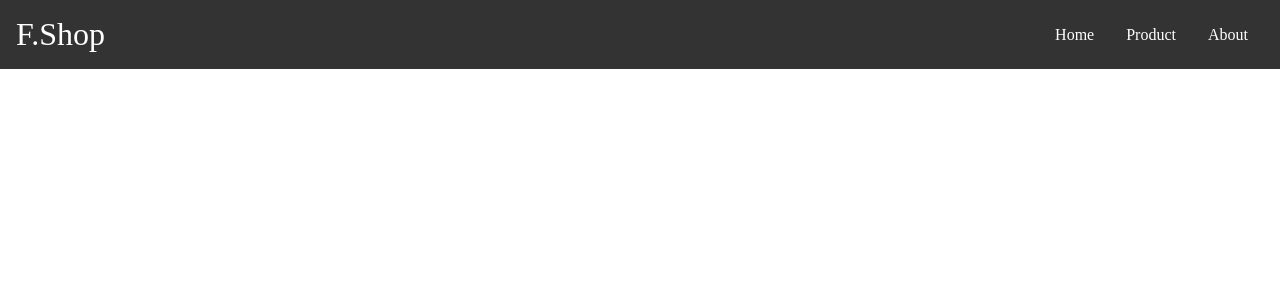
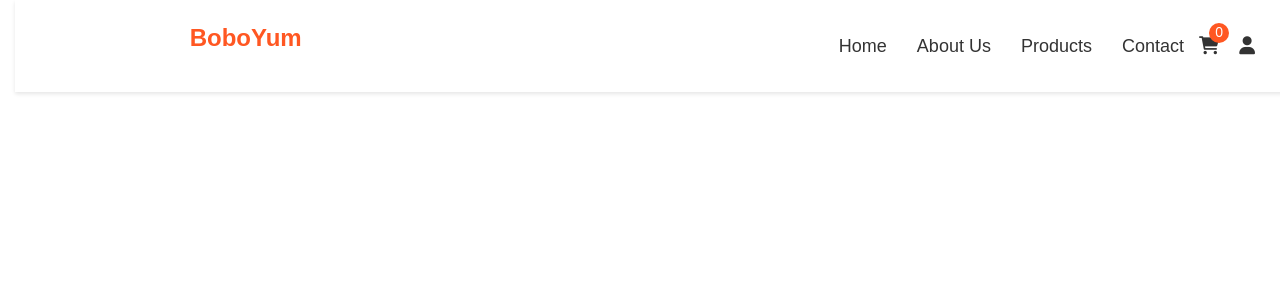
Before and after one commit to WavePPG/Shop_docker_p, a PHP site: page /front-end/navbar.php in a window 1280 px wide. Shown: the top 300 px of the page. Run offline with PHP 8.4, Linux system fonts and the light colour scheme.

Commit message:
มีตระกร้าสินค้า
เพิ่มสินค้าได้แต่รูปไม่ขึ้น

```diff
--- /dev/null
+++ b/php/src/front-end/navbar.php
@@ -0,0 +1,129 @@
+<!DOCTYPE html>
+<html lang="en">
+<head>
+    <meta charset="UTF-8">
+    <meta name="viewport" content="width=device-width, initial-scale=1.0">
+    <title>BoboYum</title>
+    <link rel="stylesheet" href="https://cdnjs.cloudflare.com/ajax/libs/font-awesome/6.0.0-beta3/css/all.min.css">
+    <link href="https://stackpath.bootstrapcdn.com/bootstrap/4.5.2/css/bootstrap.min.css" rel="stylesheet">
+    <style>
+        * {
+            margin: 0;
+            padding: 0;
+            box-sizing: border-box;
+        }
+
+        body {
+            max-width: 1600px;
+            margin: 0 auto; /* Center the container */
+            padding: 0 15px; /* Optional padding for spacing */
+            font-family: Arial, sans-serif;
+        }
+
+        header {
+            background-color: #ffffff;
+            padding: 20px 40px;
+            box-shadow: 0 2px 4px rgba(0, 0, 0, 0.1);
+            position: fixed;
+            width: 100%;
+            top: 0;
+            z-index: 1000;
+        }
+
+        header nav {
+            display: flex;
+            justify-content: space-between;
+            align-items: center;
+        }
+
+        header .logo {
+            flex: 1;
+            display: flex;
+            justify-content: center; /* Centering the logo */
+        }
+
+        header .logo p {
+            font-size: 24px;
+            font-weight: bold;
+            color: #ff5722;
+        }
+
+        header .nav-links {
+            display: flex;
+            justify-content: flex-end;
+            flex: 2;
+        }
+
+        header .nav-links a {
+            text-decoration: none;
+            color: #333;
+            padding: 0 15px;
+            font-size: 18px;
+            white-space: nowrap; /* Prevents text wrapping */
+        }
+
+        header .nav-links a:hover {
+            color: #ff5722;
+        }
+
+        header .extra-links {
+            display: flex;
+            align-items: center;
+            gap: 20px;
+        }
+
+        header .extra-links a {
+            text-decoration: none;
+            color: #333;
+            font-size: 18px;
+            position: relative;
+        }
+
+        header .extra-links a:hover {
+            color: #ff5722;
+        }
+
+        header .extra-links a #cart-count {
+            position: absolute;
+            top: -10px;
+            right: -10px;
+            background-color: #ff5722;
+            color: #fff;
+            border-radius: 50%;
+            width: 20px;
+            height: 20px;
+            display: flex;
+            align-items: center;
+            justify-content: center;
+            font-size: 14px;
+        }
+
+        /* Ensure consistent padding and margin for body content */
+    </style>
+</head>
+<body>
+    <header>
+        <nav>
+            <div class="logo">
+                <p>BoboYum</p>
+            </div>
+            <div class="nav-links">
+                <a href="../product.php">Home</a>
+                <a href="#">About Us</a>
+                <a href="#">Products</a>
+                <a href="#">Contact</a>
+            </div>
+            <div class="extra-links">
+                <a href="../front-end/basket.php" id="cart-icon">
+                    <i class="fas fa-shopping-cart"></i>
+                    <div id="cart-count">0</div>
+                </a>
+                <a href="#"><i class="fas fa-user"></i></a>
+            </div>
+        </nav>
+    </header>
+    <main>
+        <!-- Page specific content goes here -->
+    </main>
+</body>
+</html>
--- a/php/src/navbar.php
+++ /dev/null
@@ -1,67 +0,0 @@
-<!DOCTYPE html>
-<html lang="en">
-<head>
-    <meta charset="UTF-8">
-    <meta name="viewport" content="width=device-width, initial-scale=1.0">
-    <title>Document</title>
-</head>
-<style>
-    *{
-    margin: 0;
-    padding: 0;
-    box-sizing: border-box;
-    }
-
-    nav {
-        padding: 1rem;
-        background-color: #333;
-    }
-    .containner {
-        max-width: 1340px;
-        margin: 0 auto;
-    }
-    .nav-con {
-        display: flex;
-        justify-content: space-between;
-    }
-
-    .logo a {
-        font-size: 2rem;
-        color:#fff;
-        text-decoration: none;
-    }
-
-    .menu {
-        display: flex;
-        list-style: none;
-        align-items: center;
-    }
-
-    .menu li{
-        margin: 0 1rem; /* ปรับซ้ายชวา 1 rem */
-    }
-
-    .menu li a{
-        color:#fff;
-        text-decoration: none;
-    }
-</style>
-<body>
-    <nav>
-        <div class="containner">
-            <div class="nav-con">
-            <div class="logo">
-                <a href="#">F.Shop</a>
-            </div>
-            <ul class="menu">
-                <!-- <li><a href="product.php">Product</a></li> -->
-                <li><a href="index.php">Home</a></li>
-                <li><a href="product.php">Product</a></li>
-                <li><a href="#">About</a></li>
-            </ul>
-            </div>
-
-        </div>
-    </nav>
-</body>
-</html>
```
Also changed, not shown: php/src/css/product.css (+6 -54 lines), php/src/front-end/basket.php (added, +79 -0 lines), php/src/front-end/footer.php (added, +27 -0 lines), php/src/front-end/js/basket.js (added, +66 -0 lines), php/src/front-end/js/cart.js (added, +66 -0 lines), php/src/product.php (+45 -18 lines), php/src/css/basket.css (added).
